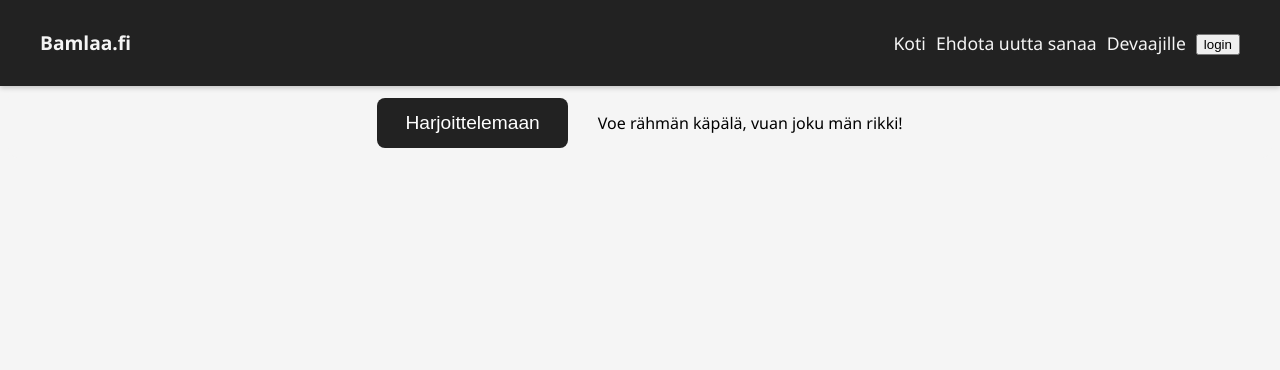
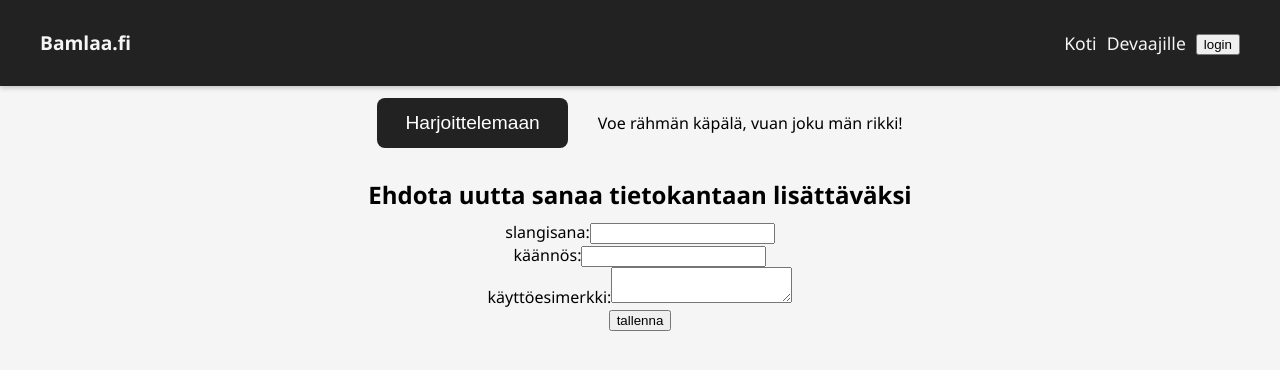
Before and after one commit to eemuston/bamlaa_app, a React (Vite) app in the folder frontend_bamlaa/: page / in a window 1280 px wide. Shown: the top 370 px of the page. Built offline with nearby package versions, Linux system fonts and the light colour scheme; no server answers.

Commit message:
more styling

```diff
--- a/frontend_bamlaa/src/App.jsx
+++ b/frontend_bamlaa/src/App.jsx
@@ -5,7 +5,6 @@ import suggestionService from "./services/suggestions"
 import wordService from "./services/words"
 import Notification from "./components/Notification/Notification"
 import Dashboard from "./components/Dashboard/Dashboard"
-import CreateSuggestion from "./components/CreateSuggestion/CreateSuggestion"
 import Documentation from "./components/Documentation/Documentation"
 import Home from "./components/Home/Home"
 import Quiz from "./components/Quiz/Quiz"
@@ -31,7 +30,6 @@ const App = () => {
       <Routes>
         <Route path="/" element={<Home />} />
         <Route path="/dashboard" element={<Dashboard />} />
-        <Route path="/suggestion" element={<CreateSuggestion />} />
         <Route path="/api-documentation" element={<Documentation />} />
         <Route path="/quiz" element={<Quiz />} />
       </Routes>
--- a/frontend_bamlaa/src/components/Home/Home.jsx
+++ b/frontend_bamlaa/src/components/Home/Home.jsx
@@ -1,12 +1,16 @@
 import WordOfTheDay from "../WordOfTheDay/WordOfTheDay"
+import CreateSuggestion from "../CreateSuggestion/CreateSuggestion"
 import { Link } from "react-router-dom"
 import './Home.css'
 
 const Home = () => {
     return (
-        <div className="homecontainer">
-            <Link to="/quiz"><button className="HomeButton">Harjoittelemaan</button></Link>
-            <WordOfTheDay />
+        <div className="homewrapper">
+            <div className="homecontainer">
+                <Link to="/quiz"><button className="HomeButton">Harjoittelemaan</button></Link>
+                <WordOfTheDay />
+            </div>
+            <CreateSuggestion />
         </div>
     )
 }
--- a/frontend_bamlaa/src/components/NavBar/NavBar.jsx
+++ b/frontend_bamlaa/src/components/NavBar/NavBar.jsx
@@ -24,7 +24,6 @@ const NavBar = () => {
             <h3 className="NavBartitle">Bamlaa.fi</h3>
             <div className="Navbarrow">
             <Link className="NavBarcontainer-Link" to="/">Koti</Link>
-            <Link className="NavBarcontainer-Link" to="/suggestion">Ehdota uutta sanaa</Link>
             <Link className="NavBarcontainer-Link" to="/api-documentation">Devaajille</Link>
             <Togglable buttonLabel="login" ref={LoginFormRef}>
               <LoginForm />
@@ -37,7 +36,6 @@ const NavBar = () => {
           <h3 className="NavBartitle">Bamlaa.fi</h3>
           <div className="Navbarrow">
           <Link className="NavBarcontainer-Link" to="/">Koti</Link>
-          <Link className="NavBarcontainer-Link" to="/suggestion">Ehdota uutta sanaa</Link>
           <Link className="NavBarcontainer-Link" to="/api-documentation">Devaajille</Link>
           <Link className="NavBarcontainer-Link" to="/dashboard">Hallintapaneeli</Link>
           <div className="NavBarloggedin">{user.username} logged in</div>
```
